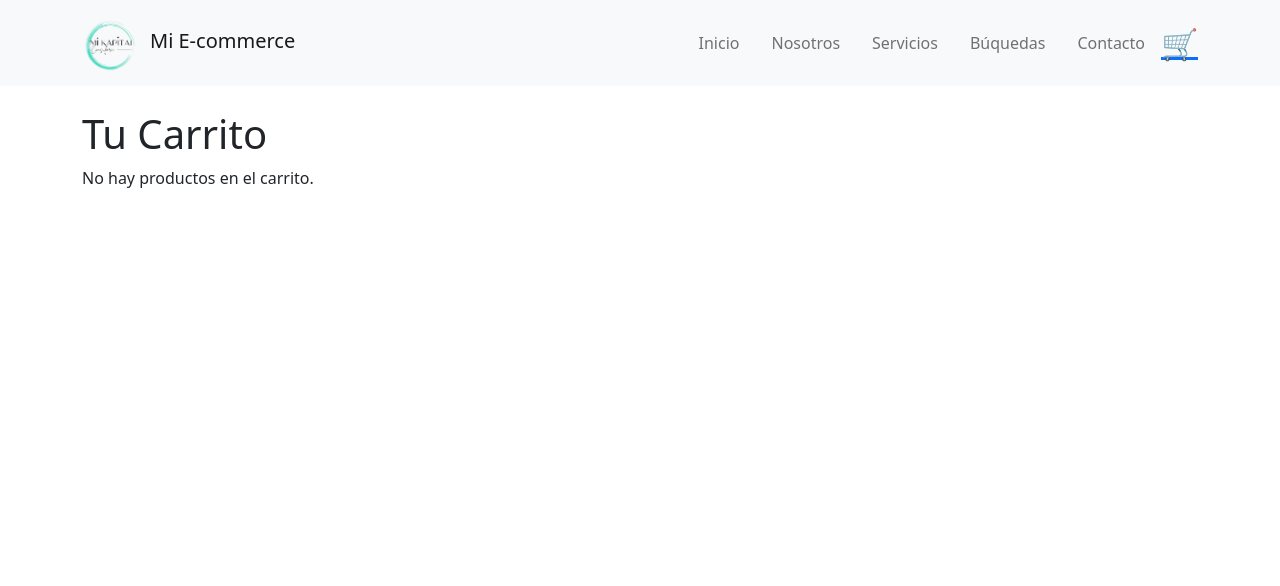
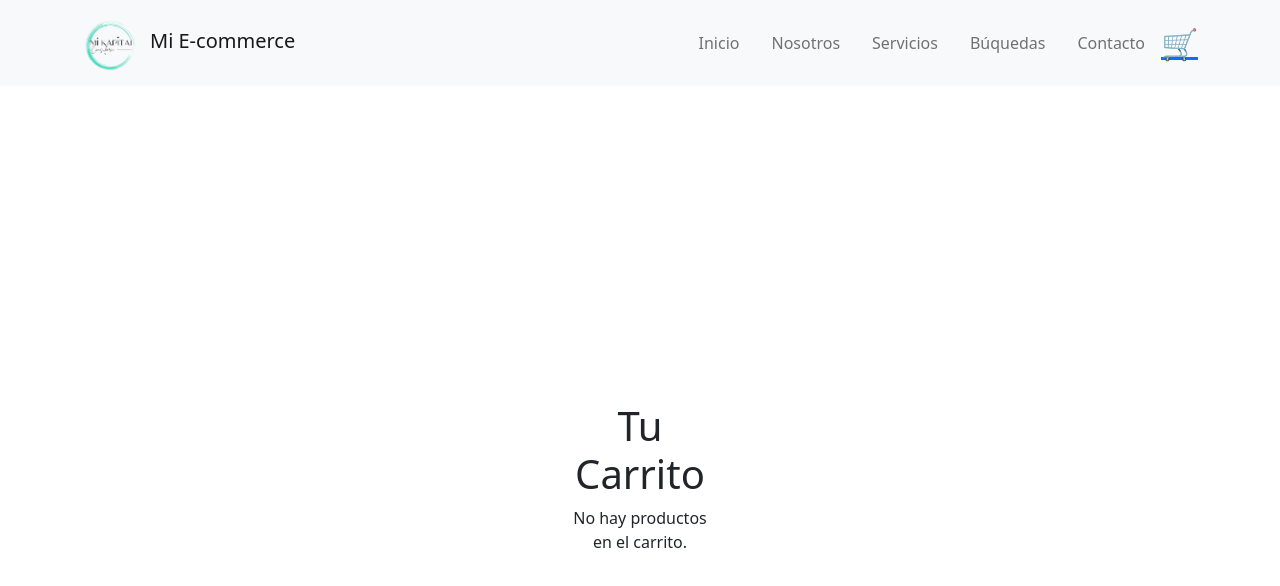
Before and after one commit to karengi4/MiLanding, a React (Vite) app: page /carrito in a window 1280 px wide. Shown: the top 586 px of the page. Built offline with nearby package versions, Linux system fonts and the light colour scheme.

Commit message:
Ajustes en la finalización de la compra

```diff
--- a/src/components/Carrito/Carrito.jsx
+++ b/src/components/Carrito/Carrito.jsx
@@ -33,15 +33,15 @@ const Carrito = () => {
   };
 
   return (
-    <div className="container mt-4">
+    <div className="container d-flex justify-content-center align-items-center vh-100">
       <div className="row">
-        <div className="col-md-8 mb-3">
-          <h1>Tu Carrito</h1>
+        <div className="col-md-8 offset-md-2">
+          <h1 className="text-center">Tu Carrito</h1>
 
           {cart.length === 0 ? (
-            <p>No hay productos en el carrito.</p>
+            <p className="text-center">No hay productos en el carrito.</p>
           ) : isFinalized ? (
-            <div>
+            <div className="text-center">
               <h3 className="text-success">Gracias por tu compra</h3>
               <p>A la brevedad te contactaremos para confirmar la modalidad de pago.</p>
             </div>
@@ -56,7 +56,8 @@ const Carrito = () => {
                       <button className="btn btn-danger" onClick={() => removeFromCart(item.id)}>Eliminar</button>
                     </div>
                   ))}
-                  <h3>Total: ${totalPrice()}</h3>
+                  <h3 className="text-center">Total: ${totalPrice()}</h3>
+                  <div className="d-flex justify-content-center">
                     <button className="btn btn-primary me-2" onClick={handleCheckout}>
                       Finalizar Compra
                     </button>
@@ -64,10 +65,11 @@ const Carrito = () => {
                       Vaciar Carrito
                     </button>
                   </div>
+                </div>
               )}
 
               {isCheckout && !isFinalized && (
-                <div>
+                <div className="text-center">
                   <h2>Completa tus datos personales</h2>
                   <form onSubmit={handleConfirmData}>
                     <div className="mb-3">
```
Lines whose indentation alone changed are shown as unchanged.
